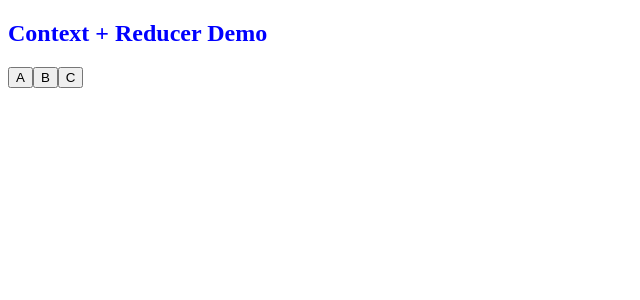
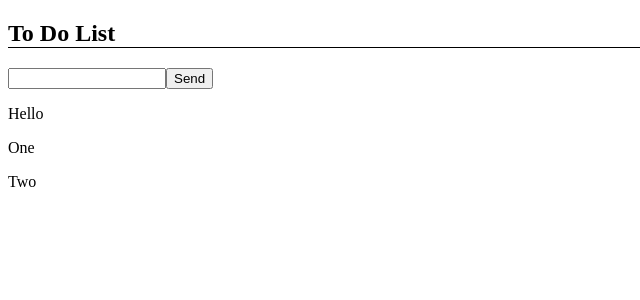
Before and after one commit to WeiHaoEric/react_30days, a React (Create React App) app in the folder my-app/: page / in a window 1280 px wide. Shown: the top 300 px of the page, without its empty margins (0-640 px from the left). Built offline with nearby package versions, Linux system fonts and the light colour scheme.

Commit message:
day16: ToDoApp demo - part1

```diff
--- /dev/null
+++ b/my-app/src/components/day16_ToDoApp/Input.js
@@ -0,0 +1,13 @@
+import React, {useContext} from 'react'
+import { ContextStore } from "./ToDoApp";
+
+export default function Input() {
+  const {appReducer} = useContext(ContextStore);
+  const dispatch = appReducer[1];
+  return (
+    <div>
+      <input style={{width:"150px"}}></input>
+      <button>{"Send"}</button>
+    </div>
+  )
+}
--- /dev/null
+++ b/my-app/src/components/day16_ToDoApp/ToDoApp.js
@@ -0,0 +1,20 @@
+import React, { useReducer, createContext } from "react";
+import reducers from "./reducers";
+import ToDoList from "./ToDoList";
+import Input from "./Input";
+
+export const ContextStore = createContext();
+
+export default function ToDoApp() {
+  const appReducer = useReducer(reducers, ["Hello", "One", "Two"]);
+
+  return (
+    <ContextStore.Provider value={{ appReducer: appReducer }}>
+      <div>
+        <h2 style={{ borderBottom: "1.5px black solid" }}>To Do List</h2>
+        <Input/>
+        <ToDoList />
+      </div>
+    </ContextStore.Provider>
+  );
+}
--- /dev/null
+++ b/my-app/src/components/day16_ToDoApp/ToDoList.js
@@ -0,0 +1,15 @@
+import React, { useContext } from "react";
+import { ContextStore } from "./ToDoApp";
+
+export default function ToDoList() {
+  const { appReducer } = useContext(ContextStore);
+  const toDoList = appReducer[0];
+
+  return (
+    <div>
+      {
+        toDoList.map((e) => (<p>{e}</p>) )
+      }
+    </div>
+  );
+}
--- /dev/null
+++ b/my-app/src/components/day16_ToDoApp/reducers.js
@@ -0,0 +1,9 @@
+export default function reducers(toDoList, action){
+    switch(action.type){
+        case "ADD":
+            return toDoList.push(action.newEvent);
+
+        default:
+            return toDoList;
+    }
+}
--- a/my-app/src/index.js
+++ b/my-app/src/index.js
@@ -1,8 +1,8 @@
 import React from 'react';
 import ReactDOM from 'react-dom';
-import ShowDiffText from "./components/ReducerExample2/ShowDiffText"; //<--只要改這行的路徑
+import ToDoList from "./components/day16_ToDoApp/ToDoApp"
 
 ReactDOM.render(
-  <ShowDiffText/>,
+  <ToDoList/>,
   document.getElementById('root')
 );
```
Also changed, not shown: my-app/src/components/day13_ReducerExample/ShowDiffText.js (renamed from my-app/src/components/ReducerExample/ShowDiffText.js), my-app/src/components/day14_ReducerExample2/Buttons.js (renamed from my-app/src/components/ReducerExample2/Buttons.js), my-app/src/components/day14_ReducerExample2/Reducers.js (renamed from my-app/src/components/ReducerExample2/Reducers.js), my-app/src/components/day14_ReducerExample2/ShowDiffText.js (renamed from my-app/src/components/ReducerExample2/ShowDiffText.js).
